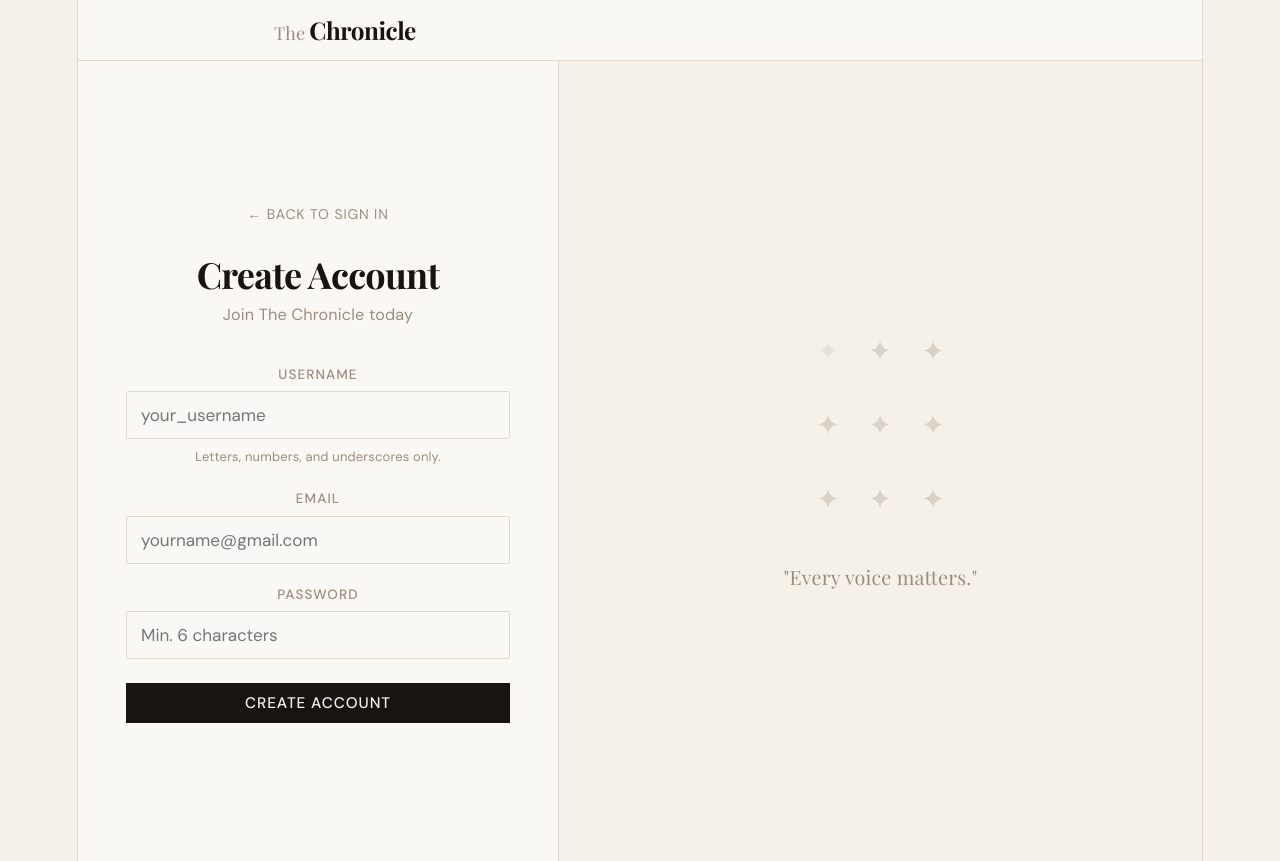
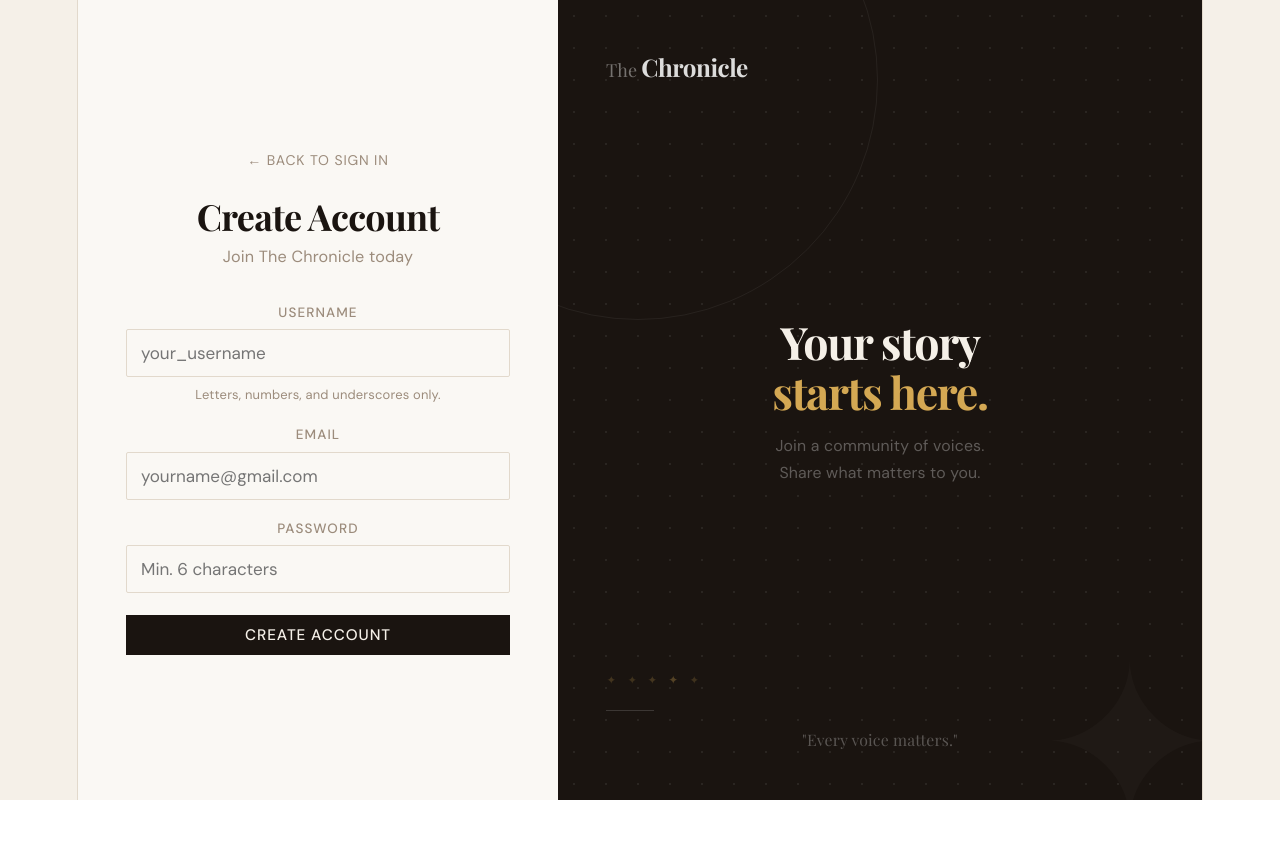
Before and after one commit to ShanPla/mini-social-app, a React (Vite) app in the folder frontend/: page /register in a window 1280 px wide. After the commit the page ends 800 px from the top, so only its background shows below. Built offline with nearby package versions, Linux system fonts and the light colour scheme; no server answers; the HTML template or start-up script is replaced by a standard one; a web font is replaced by a local one.

Commit message:
style: redesign auth pages with matching dark panels fix: hide navbar on auth pages, fix scroll, move brand into dark panel

```diff
--- a/frontend/src/App.tsx
+++ b/frontend/src/App.tsx
@@ -1,5 +1,5 @@
 import { useState, useEffect } from 'react';
-import { BrowserRouter, Routes, Route, Navigate } from 'react-router-dom';
+import { BrowserRouter, Routes, Route, Navigate, useLocation } from 'react-router-dom';
 import { supabase } from './lib/supabaseClient';
 import Navbar from './components/Navbar';
 import SearchBar from './components/SearchBar';
@@ -11,6 +11,30 @@ import PostPage from './pages/Post/Post';
 import SearchPage from './pages/Search/Search';
 import NotificationsPage from './pages/Notifications/Notifications';
 import './styles/global.css';
+
+const AUTH_ROUTES = ['/login', '/register'];
+
+function AppInner({ userId }: { userId: string | null }) {
+  const location = useLocation();
+  const isAuthPage = AUTH_ROUTES.includes(location.pathname);
+
+  return (
+    <>
+      {!isAuthPage && <Navbar userId={userId} />}
+      {!isAuthPage && userId && <SearchBar />}
+      <Routes>
+        <Route path="/login" element={!userId ? <Login /> : <Navigate to="/feed" />} />
+        <Route path="/register" element={!userId ? <Register /> : <Navigate to="/feed" />} />
+        <Route path="/feed" element={userId ? <Feed userId={userId} /> : <Navigate to="/login" />} />
+        <Route path="/profile/:userId" element={userId ? <ProfilePage currentUserId={userId} /> : <Navigate to="/login" />} />
+        <Route path="/post/:postId" element={userId ? <PostPage currentUserId={userId} /> : <Navigate to="/login" />} />
+        <Route path="/search" element={userId ? <SearchPage /> : <Navigate to="/login" />} />
+        <Route path="/notifications" element={userId ? <NotificationsPage currentUserId={userId} /> : <Navigate to="/login" />} />
+        <Route path="*" element={<Navigate to={userId ? "/feed" : "/login"} />} />
+      </Routes>
+    </>
+  );
+}
 
 function App() {
   const [userId, setUserId] = useState<string | null>(null);
@@ -39,18 +63,7 @@ function App() {
 
   return (
     <BrowserRouter>
-      <Navbar userId={userId} />
-      {userId && <SearchBar />}
-      <Routes>
-        <Route path="/login" element={!userId ? <Login /> : <Navigate to="/feed" />} />
-        <Route path="/register" element={!userId ? <Register /> : <Navigate to="/feed" />} />
-        <Route path="/feed" element={userId ? <Feed userId={userId} /> : <Navigate to="/login" />} />
-        <Route path="/profile/:userId" element={userId ? <ProfilePage currentUserId={userId} /> : <Navigate to="/login" />} />
-        <Route path="/post/:postId" element={userId ? <PostPage currentUserId={userId} /> : <Navigate to="/login" />} />
-        <Route path="/search" element={userId ? <SearchPage /> : <Navigate to="/login" />} />
-        <Route path="/notifications" element={userId ? <NotificationsPage currentUserId={userId} /> : <Navigate to="/login" />} />
-        <Route path="*" element={<Navigate to={userId ? "/feed" : "/login"} />} />
-      </Routes>
+      <AppInner userId={userId} />
     </BrowserRouter>
   );
 }
--- a/frontend/src/pages/Login/Login.tsx
+++ b/frontend/src/pages/Login/Login.tsx
@@ -10,30 +10,51 @@ export default function Login() {
   const [password, setPassword] = useState('');
   const [error, setError] = useState('');
   const [loading, setLoading] = useState(false);
+
   usePageTitle('Sign In');
 
   const handleLogin = async (e: React.FormEvent) => {
     e.preventDefault();
     setError('');
     setLoading(true);
-
     const { error } = await supabase.auth.signInWithPassword({ email, password });
-    if (error) {
-      setError(error.message);
-    } else {
-      navigate('/feed');
-    }
+    if (error) setError(error.message);
+    else navigate('/feed');
     setLoading(false);
   };
 
   return (
     <div className="login-page">
       <div className="login-left">
+        <div className="login-watermark">✦</div>
+
+        <div className="login-panel-brand">
+          <span className="login-panel-brand-serif">The</span>
+          <span className="login-panel-brand-main">Chronicle</span>
+        </div>
+
         <div className="login-brand">
           <p className="brand-tagline">Share your story,</p>
-          <h1 className="brand-headline">one post<br /><em>at a time.</em></h1>
+          <h1 className="brand-headline">
+            one post<br />
+            <em>at a time.</em>
+          </h1>
         </div>
-        <div className="login-deco">✦</div>
+
+        <div className="login-deco">
+          <div className="login-deco-stars">
+            <span className="login-deco-star">✦</span>
+            <span className="login-deco-star">✦</span>
+            <span className="login-deco-star">✦</span>
+            <span className="login-deco-star">✦</span>
+            <span className="login-deco-star">✦</span>
+          </div>
+          <div className="login-deco-divider" />
+          <p className="login-deco-quote">
+            "Every story deserves to be told.<br />
+            Every voice deserves to be heard."
+          </p>
+        </div>
       </div>
 
       <div className="login-right">
@@ -55,7 +76,6 @@ export default function Login() {
                 autoFocus
               />
             </div>
-
             <div className="form-group">
               <label>Password</label>
               <input
@@ -66,9 +86,7 @@ export default function Login() {
                 required
               />
             </div>
-
             {error && <p className="error-msg">{error}</p>}
-
             <button type="submit" className="btn-primary login-submit" disabled={loading}>
               {loading ? 'Signing in…' : 'Sign In'}
             </button>
--- a/frontend/src/pages/Register/Register.css
+++ b/frontend/src/pages/Register/Register.css
@@ -1,20 +1,21 @@
 .register-page {
   display: flex;
-  min-height: 100vh;
+  height: 100vh;
+  overflow: hidden;
 }
 
+/* ── LEFT PANEL (form) ── */
 .register-box {
   width: 480px;
   display: flex;
   flex-direction: column;
   justify-content: center;
   background: var(--warm-white);
-  padding: 60px 48px;
+  padding: 48px;
+  overflow-y: auto;
 }
 
-.register-header {
-  margin-bottom: 36px;
-}
+.register-header { margin-bottom: 32px; }
 
 .register-back {
   display: inline-block;
@@ -22,7 +23,7 @@
   letter-spacing: 0.06em;
   text-transform: uppercase;
   color: var(--ink-muted);
-  margin-bottom: 28px;
+  margin-bottom: 24px;
   transition: color 0.2s;
   text-decoration: none;
 }
@@ -36,91 +37,164 @@
   letter-spacing: -0.02em;
   margin-bottom: 6px;
 }
-.register-header p {
-  color: var(--ink-muted);
-  font-size: 0.9rem;
-}
+.register-header p { color: var(--ink-muted); font-size: 0.9rem; }
 
-.register-form {
-  display: flex;
-  flex-direction: column;
-  gap: 20px;
-}
+.register-form { display: flex; flex-direction: column; gap: 18px; }
 
-.register-submit {
-  width: 100%;
-  padding: 13px;
-  margin-top: 4px;
-}
-.register-submit:disabled {
-  opacity: 0.5;
-  cursor: not-allowed;
-}
+.register-submit { width: 100%; padding: 13px; margin-top: 4px; }
+.register-submit:disabled { opacity: 0.5; cursor: not-allowed; }
 
-.username-status {
-  font-size: 0.72rem;
-  font-weight: 400;
-  letter-spacing: 0.02em;
-  text-transform: none;
-}
+.username-status { font-size: 0.72rem; font-weight: 400; letter-spacing: 0.02em; text-transform: none; }
 .username-status.checking { color: var(--ink-muted); }
 .username-status.taken { color: var(--accent); }
 .username-status.available { color: #2f9e44; }
 
-/* Input states */
-.form-group input.input-error {
-  border-color: var(--accent);
-}
-.form-group input.input-success {
-  border-color: #2f9e44;
+.form-group input.input-error { border-color: var(--accent); }
+.form-group input.input-success { border-color: #2f9e44; }
+.field-hint { font-size: 0.72rem; color: var(--ink-muted); margin-top: 2px; }
+
+/* ── RIGHT PANEL (dark) ── */
+.register-art {
+  flex: 1;
+  background: var(--ink);
+  display: flex;
+  flex-direction: column;
+  justify-content: space-between;
+  padding: 48px;
+  position: relative;
+  overflow: hidden;
 }
 
-.field-hint {
-  font-size: 0.72rem;
-  color: var(--ink-muted);
-  margin-top: 2px;
+/* Dot grid */
+.register-art::before {
+  content: '';
+  position: absolute;
+  inset: 0;
+  background-image: radial-gradient(circle, rgba(255,255,255,0.07) 1px, transparent 1px);
+  background-size: 32px 32px;
+  pointer-events: none;
 }
 
-.register-art {
+/* Circle decoration */
+.register-art::after {
+  content: '';
+  position: absolute;
+  top: -160px;
+  left: -160px;
+  width: 480px;
+  height: 480px;
+  border-radius: 50%;
+  border: 1px solid rgba(255,255,255,0.06);
+  pointer-events: none;
+}
+
+.register-art-watermark {
+  position: absolute;
+  bottom: -40px;
+  right: -20px;
+  font-size: 220px;
+  color: rgba(255,255,255,0.025);
+  font-family: var(--font-display);
+  pointer-events: none;
+  line-height: 1;
+  user-select: none;
+}
+
+/* Brand inside panel */
+.register-panel-brand {
+  position: relative;
+  z-index: 1;
+  display: flex;
+  align-items: baseline;
+  gap: 4px;
+  margin-bottom: 48px;
+}
+
+.register-panel-brand-serif {
+  font-family: var(--font-display);
+  font-style: italic;
+  font-size: 1rem;
+  color: rgba(255,255,255,0.4);
+}
+
+.register-panel-brand-main {
+  font-family: var(--font-display);
+  font-size: 1.35rem;
+  font-weight: 700;
+  color: rgba(255,255,255,0.85);
+  letter-spacing: -0.02em;
+}
+
+.register-art-main {
+  position: relative;
+  z-index: 1;
   flex: 1;
-  background: var(--cream);
   display: flex;
   flex-direction: column;
-  align-items: center;
   justify-content: center;
-  gap: 40px;
-  position: relative;
-  border-left: 1px solid var(--border);
 }
 
-.art-grid {
-  display: grid;
-  grid-template-columns: repeat(3, 1fr);
-  gap: 28px;
+.register-art-headline {
+  font-family: var(--font-display);
+  font-size: clamp(2.4rem, 3.5vw, 3.6rem);
+  font-weight: 700;
+  color: var(--cream);
+  line-height: 1.12;
+  letter-spacing: -0.03em;
+  margin-bottom: 16px;
+}
+.register-art-headline em { color: var(--gold); font-style: italic; }
+
+.register-art-sub {
+  font-size: 0.88rem;
+  color: rgba(255,255,255,0.3);
+  line-height: 1.7;
 }
 
-.art-cell {
-  font-size: 1.6rem;
-  color: var(--ink-muted);
-  opacity: 0.3;
-  animation: pulse 3s ease-in-out infinite alternate;
-  text-align: center;
-}
-@keyframes pulse {
-  from { opacity: 0.15; transform: scale(0.9); }
-  to { opacity: 0.5; transform: scale(1.05); }
+.register-art-deco {
+  position: relative;
+  z-index: 1;
+  display: flex;
+  flex-direction: column;
+  gap: 16px;
 }
 
-.art-quote {
+.register-art-stars { display: flex; gap: 10px; margin-bottom: 4px; }
+
+.register-art-star {
+  color: var(--gold);
+  opacity: 0.4;
+  font-size: 0.7rem;
+  animation: twinkle 2.5s ease-in-out infinite alternate;
+}
+.register-art-star:nth-child(2) { animation-delay: 0.4s; opacity: 0.6; }
+.register-art-star:nth-child(3) { animation-delay: 0.8s; opacity: 0.3; }
+.register-art-star:nth-child(4) { animation-delay: 1.2s; opacity: 0.5; }
+.register-art-star:nth-child(5) { animation-delay: 0.2s; opacity: 0.4; }
+
+@keyframes twinkle {
+  from { opacity: 0.2; transform: scale(0.9); }
+  to { opacity: 0.7; transform: scale(1.1); }
+}
+
+.register-art-divider {
+  width: 48px;
+  height: 1px;
+  background: rgba(255,255,255,0.15);
+}
+
+.register-art-quote {
   font-family: var(--font-display);
   font-style: italic;
-  font-size: 1.1rem;
-  color: var(--ink-muted);
-  text-align: center;
+  font-size: 0.88rem;
+  color: rgba(255,255,255,0.28);
+  line-height: 1.6;
 }
 
+/* Mobile */
 @media (max-width: 700px) {
-  .register-page { flex-direction: column; }
-  .register-art { display: none; }
-  .register-box { width: 100%; padding: 40px 24px; }
+  .register-page { flex-direction: column; height: auto; min-height: 100vh; overflow: auto; }
+  .register-box { width: 100%; padding: 36px 24px; }
+  .register-art { min-height: 280px; flex: none; padding: 32px 28px; }
+  .register-art-watermark { font-size: 120px; }
 }
--- a/frontend/src/pages/Register/Register.tsx
+++ b/frontend/src/pages/Register/Register.tsx
@@ -12,85 +12,47 @@ export default function Register() {
   const [error, setError] = useState('');
   const [usernameStatus, setUsernameStatus] = useState<'idle' | 'checking' | 'taken' | 'available'>('idle');
   const [loading, setLoading] = useState(false);
+
   usePageTitle('Create Account');
 
   const handleUsernameChange = async (value: string) => {
     const cleaned = value.toLowerCase().replace(/[^a-z0-9_]/g, '');
     setUsername(cleaned);
     setError('');
-
-    if (cleaned.length < 3) {
-      setUsernameStatus('idle');
-      return;
-    }
-
+    if (cleaned.length < 3) { setUsernameStatus('idle'); return; }
     setUsernameStatus('checking');
-    const { data } = await supabase
-      .from('profiles')
-      .select('id')
-      .eq('username', cleaned)
-      .maybeSingle();
-
+    const { data } = await supabase.from('profiles').select('id').eq('username', cleaned).maybeSingle();
     setUsernameStatus(data ? 'taken' : 'available');
   };
 
   const getFriendlyError = (message: string): string => {
-    if (message.includes('invalid') && message.includes('email')) {
+    if (message.includes('invalid') && message.includes('email'))
       return 'Please enter a valid email address (e.g. yourname@gmail.com).';
-    }
-    if (message.includes('already registered') || message.includes('already been registered')) {
+    if (message.includes('already registered') || message.includes('already been registered'))
       return 'An account with this email already exists. Try logging in instead.';
-    }
-    if (message.includes('rate limit') || message.includes('email rate')) {
+    if (message.includes('rate limit') || message.includes('email rate'))
       return 'Too many attempts. Please wait a minute and try again.';
-    }
-    if (message.includes('password') && message.includes('short')) {
+    if (message.includes('password') && message.includes('short'))
       return 'Password must be at least 6 characters.';
-    }
-    if (message.includes('weak password')) {
+    if (message.includes('weak password'))
       return 'Password is too weak. Try adding numbers or symbols.';
-    }
     return message;
   };
 
   const handleRegister = async (e: React.FormEvent) => {
     e.preventDefault();
     setError('');
-
-    if (username.length < 3) {
-      setError('Username must be at least 3 characters.');
-      return;
-    }
-    if (usernameStatus === 'taken') {
-      setError('That username is already taken. Please choose another.');
-      return;
-    }
-    if (usernameStatus === 'checking') {
-      setError('Still checking username availability, please wait.');
-      return;
-    }
-    if (password.length < 6) {
-      setError('Password must be at least 6 characters.');
-      return;
-    }
+    if (username.length < 3) { setError('Username must be at least 3 characters.'); return; }
+    if (usernameStatus === 'taken') { setError('That username is already taken. Please choose another.'); return; }
+    if (usernameStatus === 'checking') { setError('Still checking username availability, please wait.'); return; }
+    if (password.length < 6) { setError('Password must be at least 6 characters.'); return; }
 
     setLoading(true);
-
     const { data, error: signUpError } = await supabase.auth.signUp({ email, password });
-
-    if (signUpError) {
-      setError(getFriendlyError(signUpError.message));
-      setLoading(false);
-      return;
+    if (signUpError) { setError(getFriendlyError(signUpError.message)); setLoading(false); return; }
+    if (data.user) {
+      await supabase.from('profiles').update({ username }).eq('id', data.user.id);
     }
-
-    if (data.user) {
-      await supabase
-        .from('profiles')
-        .update({ username })
-        .eq('id', data.user.id);
-    }
-
     navigate('/feed');
     setLoading(false);
   };
@@ -161,12 +123,35 @@ export default function Register() {
       </div>
 
       <div className="register-art">
-        <div className="art-grid">
-          {Array.from({ length: 9 }).map((_, i) => (
-            <div key={i} className="art-cell" style={{ animationDelay: `${i * 0.2}s` }}>✦</div>
-          ))}
+        <div className="register-art-watermark">✦</div>
+
+        <div className="register-panel-brand">
+          <span className="register-panel-brand-serif">The</span>
+          <span className="register-panel-brand-main">Chronicle</span>
         </div>
-        <p className="art-quote">"Every voice matters."</p>
+
+        <div className="register-art-main">
+          <h2 className="register-art-headline">
+            Your story<br />
+            <em>starts here.</em>
+          </h2>
+          <p className="register-art-sub">
+            Join a community of voices.<br />
+            Share what matters to you.
+          </p>
+        </div>
+
+        <div className="register-art-deco">
+          <div className="register-art-stars">
+            <span className="register-art-star">✦</span>
+            <span className="register-art-star">✦</span>
+            <span className="register-art-star">✦</span>
+            <span className="register-art-star">✦</span>
+            <span className="register-art-star">✦</span>
+          </div>
+          <div className="register-art-divider" />
+          <p className="register-art-quote">"Every voice matters."</p>
+        </div>
       </div>
     </div>
   );
```
Also changed, not shown: frontend/src/components/Navbar.css (+12 -0 lines), frontend/src/pages/Login/Login.css (+118 -45 lines).
